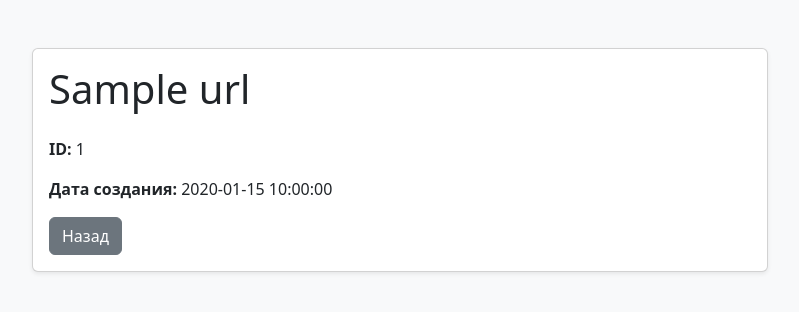
After one commit to Temalllytera/python-project-83, a Flask app: template page_analyzer/templates/url.html in a window 1280 px wide. The commit adds this page. Shown: the top 312 px of the page, without its empty margins (240-1039 px from the left). Run offline with Flask 3, Linux system fonts and the light colour scheme; the template is opened without the code that fills it: most values are stand-ins (such as "Sample title", 1, 10 or a date in 2020).

Commit message:
Step 3. Page analysis

```diff
--- /dev/null
+++ b/database.sql
@@ -0,0 +1,5 @@
+CREATE TABLE IF NOT EXISTS urls (
+    id BIGSERIAL PRIMARY KEY,
+    name VARCHAR(255) NOT NULL UNIQUE,
+    created_at TIMESTAMP NOT NULL
+);
--- a/page_analyzer/app.py
+++ b/page_analyzer/app.py
@@ -1,7 +1,19 @@
 import os
+from datetime import datetime
+from urllib.parse import urlparse
 
-from flask import Flask, render_template
+import validators
+from flask import (
+    Flask,
+    render_template,
+    request,
+    redirect,
+    url_for,
+    flash,
+)
 from dotenv import load_dotenv
+
+from page_analyzer.db.database import get_connection
 
 load_dotenv()
 
@@ -9,6 +21,96 @@ app = Flask(__name__)
 app.config['SECRET_KEY'] = os.getenv('SECRET_KEY')
 
 
-@app.route('/')
+@app.route('/', endpoint='index')
 def index():
     return render_template('index.html')
+
+
+@app.route('/urls', methods=['POST'], endpoint='create_url')
+def create_url():
+    raw_url = request.form.get('url', '').strip()
+
+    if not raw_url or len(raw_url) > 255:
+        flash('Некорректный URL', 'danger')
+        return redirect(url_for('index'))
+
+    if not validators.url(raw_url):
+        flash('Некорректный URL', 'danger')
+        return redirect(url_for('index'))
+
+    parsed_url = urlparse(raw_url)
+    normalized_url = f'{parsed_url.scheme}://{parsed_url.netloc}'
+
+    with get_connection() as conn:
+        with conn.cursor() as cur:
+            cur.execute(
+                'SELECT id FROM urls WHERE name = %s;',
+                (normalized_url,)
+            )
+            existing = cur.fetchone()
+
+            if existing:
+                flash('Страница уже существует', 'info')
+                return redirect(url_for('show_url', id=existing[0]))
+
+            cur.execute(
+                '''
+                INSERT INTO urls (name, created_at)
+                VALUES (%s, %s)
+                RETURNING id;
+                ''',
+                (normalized_url, datetime.now())
+            )
+            url_id = cur.fetchone()[0]
+
+    flash('Страница успешно добавлена', 'success')
+    return redirect(url_for('show_url', id=url_id))
+
+
+@app.route('/urls', methods=['GET'], endpoint='urls')
+def urls():
+    with get_connection() as conn:
+        with conn.cursor() as cur:
+            cur.execute(
+                '''
+                SELECT id, name, created_at
+                FROM urls
+                ORDER BY created_at DESC;
+                '''
+            )
+            rows = cur.fetchall()
+
+    urls_list = [
+        {
+            'id': row[0],
+            'name': row[1],
+            'created_at': row[2],
+        }
+        for row in rows
+    ]
+
+    return render_template('urls.html', urls=urls_list)
+
+
+@app.route('/urls/<int:id>', endpoint='show_url')
+def show_url(id):
+    with get_connection() as conn:
+        with conn.cursor() as cur:
+            cur.execute(
+                'SELECT id, name, created_at FROM urls WHERE id = %s;',
+                (id,)
+            )
+            row = cur.fetchone()
+
+    if not row:
+        flash('Страница не найдена', 'danger')
+        return redirect(url_for('index'))
+
+    return render_template(
+        'url.html',
+        url={
+            'id': row[0],
+            'name': row[1],
+            'created_at': row[2],
+        }
+    )
--- /dev/null
+++ b/page_analyzer/templates/url.html
@@ -0,0 +1,45 @@
+<!doctype html>
+<html lang="ru">
+  <head>
+    <meta charset="utf-8">
+    <title>Page Analyzer</title>
+
+    <link
+      href="https://cdn.jsdelivr.net/npm/bootstrap@5.3.3/dist/css/bootstrap.min.css"
+      rel="stylesheet"
+    >
+  </head>
+
+  <body class="bg-light">
+    <div class="container mt-5">
+      <div class="row justify-content-center">
+        <div class="col-md-10 col-lg-8">
+
+          <div class="card shadow-sm" data-test="url">
+            <div class="card-body">
+
+              <h1 class="card-title mb-4">
+                {{ url.name }}
+              </h1>
+
+              <p class="card-text">
+                <strong>ID:</strong> {{ url.id }}
+              </p>
+
+              <p class="card-text">
+                <strong>Дата создания:</strong>
+                {{ url.created_at.strftime('%Y-%m-%d %H:%M:%S') }}
+              </p>
+
+              <a href="{{ url_for('index') }}" class="btn btn-secondary">
+                Назад
+              </a>
+
+            </div>
+          </div>
+
+        </div>
+      </div>
+    </div>
+  </body>
+</html>
--- a/pyproject.toml
+++ b/pyproject.toml
@@ -7,7 +7,9 @@ requires-python = ">=3.10"
 dependencies = [
     "flask",
     "python-dotenv",
-    "gunicorn"
+    "gunicorn",
+    "psycopg[binary]",
+    "validators"
 ]
 
 [tool.uv]
```
Also changed, not shown: page_analyzer/db/database.py (added, +12 -0 lines), page_analyzer/templates/index.html (+34 -12 lines), page_analyzer/templates/urls.html (added, +53 -0 lines), page_analyzer/db/__init__.py (added), 2 other files.
